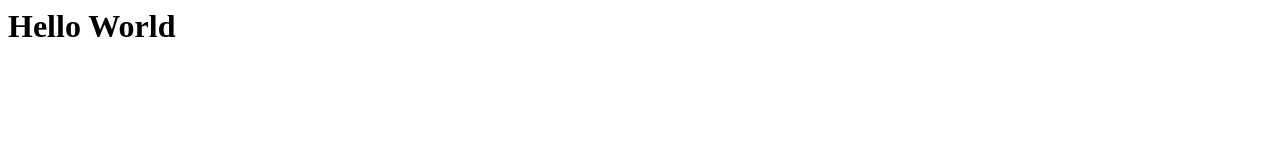
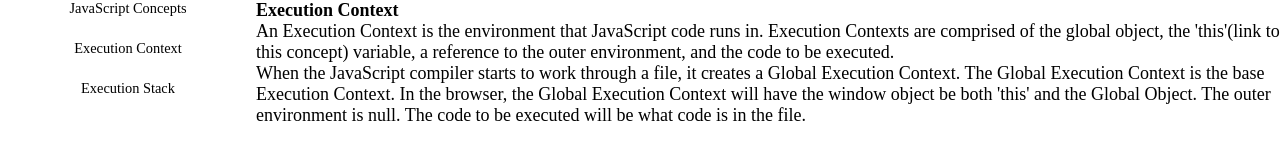
Before and after one commit to varunbhoopalam/varunbhoopalam.github.io, a plain HTML site: page index.html in a window 1280 px wide. Drawn offline with Linux system fonts and the light colour scheme.

Commit message:
Adds cssgrid to control layout

```diff
--- a/index.html
+++ b/index.html
@@ -1 +1,42 @@
-<h1>Hello World</h1>
+<!DOCTYPE html>
+
+<head>
+    <link rel="stylesheet" href="styles.css">
+</head>
+
+<body>
+    <div class="wrapper">
+        <div>
+            <ul class="js-list-container">
+                <li>
+                    JavaScript Concepts
+                </li>
+                <li>
+                    Execution Context
+                </li>
+                <li>
+                    Execution Stack
+                </li>
+            </ul>
+        </div>
+        <div>
+            <ul>
+                <li>
+                    <h2>
+                        Execution Context
+                    </h2>
+                    <p>
+                        An Execution Context is the environment that JavaScript code runs in. Execution Contexts are
+                        comprised of the global object, the 'this'(link to this concept) variable, a reference to the
+                        outer environment, and the code to be executed.
+                        <br>
+                        When the JavaScript compiler starts to work through a file, it creates a Global Execution
+                        Context. The Global Execution Context is the base Execution Context. In the browser, the Global
+                        Execution Context will have the window object be both 'this' and the Global Object. The outer
+                        environment is null. The code to be executed will be what code is in the file.
+                    </p>
+                </li>
+            </ul>
+        </div>
+    </div>
+</body>
--- /dev/null
+++ b/styles.css
@@ -0,0 +1,26 @@
+* {
+    margin: 0;
+    padding: 0;
+    box-sizing: border-box;
+    font-size: 18px;
+}
+
+li {
+    list-style: none;
+}
+
+.wrapper {
+    display: grid;
+    grid-template-columns: 1fr 4fr;
+}
+
+.js-list-container {
+    display: grid;
+    grid-template-columns: 1fr;
+    grid-auto-rows: minmax(40px, auto);
+}
+
+.js-list-container li {
+    font-size: 80%;
+    text-align: center;
+}
```
